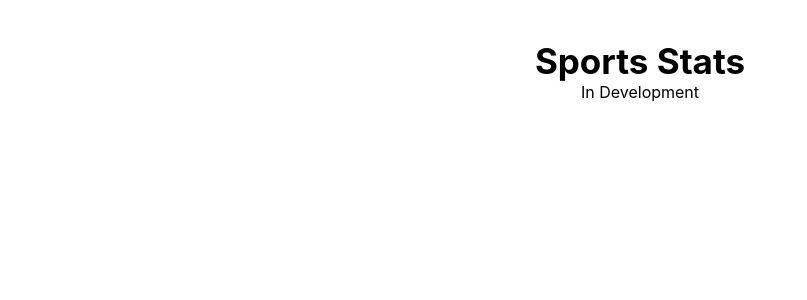
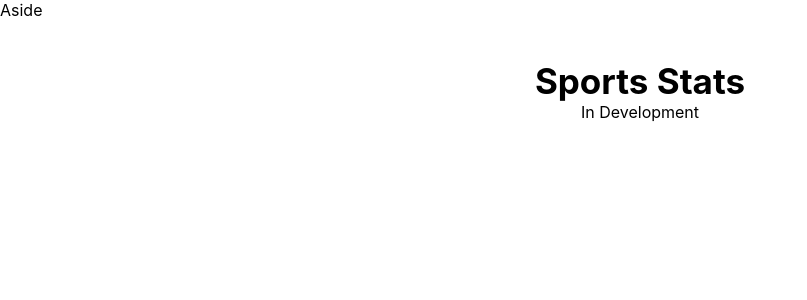
Before and after one commit to Auddity/Sports-Stats-Display, a React (Create React App) app: page / in a window 1280 px wide. Shown: the top 300 px of the page, without its empty margins (0-807 px from the left). Built offline with nearby package versions, Linux system fonts and the light colour scheme.

Commit message:
rudimentary routing structure

```diff
--- a/src/App.js
+++ b/src/App.js
@@ -1,5 +1,6 @@
 import { Route, Routes } from 'react-router-dom';
 import './App.scss';
+import Layout from './components/Layout';
 import Home from './components/Home';
 import CircleGraph from './components/CircleGraph';
 import TreeMap from './components/TreeMap';
@@ -7,9 +8,13 @@ import TreeMap from './components/TreeMap';
 function App() {
   return (
     <Routes>
-      <Route path="/" element={<Home />} />
-      <Route path="CircleGraph" element={<CircleGraph />} />
-      <Route path="TreeMap" element={<TreeMap />} />
+      <Route path="/" element={<Layout />}>
+        <Route index element={<Home />} />
+        <Route path="display">
+          <Route path="CircleGraph" element={<CircleGraph />} />
+          <Route path="TreeMap" element={<TreeMap />} />
+        </Route>
+      </Route>
     </Routes>
   );
 }
--- /dev/null
+++ b/src/components/Aside.js
@@ -0,0 +1,7 @@
+import React from 'react';
+
+const Aside = () => {
+  return <aside className="Aside">Aside</aside>;
+};
+
+export default Aside;
--- /dev/null
+++ b/src/components/Layout.js
@@ -0,0 +1,14 @@
+import React from 'react';
+import { Outlet } from 'react-router-dom';
+import Aside from './Aside';
+
+const Layout = () => {
+  return (
+    <div>
+      <Aside />
+      <Outlet />
+    </div>
+  );
+};
+
+export default Layout;
```
Also changed, not shown: src/sass/layout/_Aside.scss (added).
